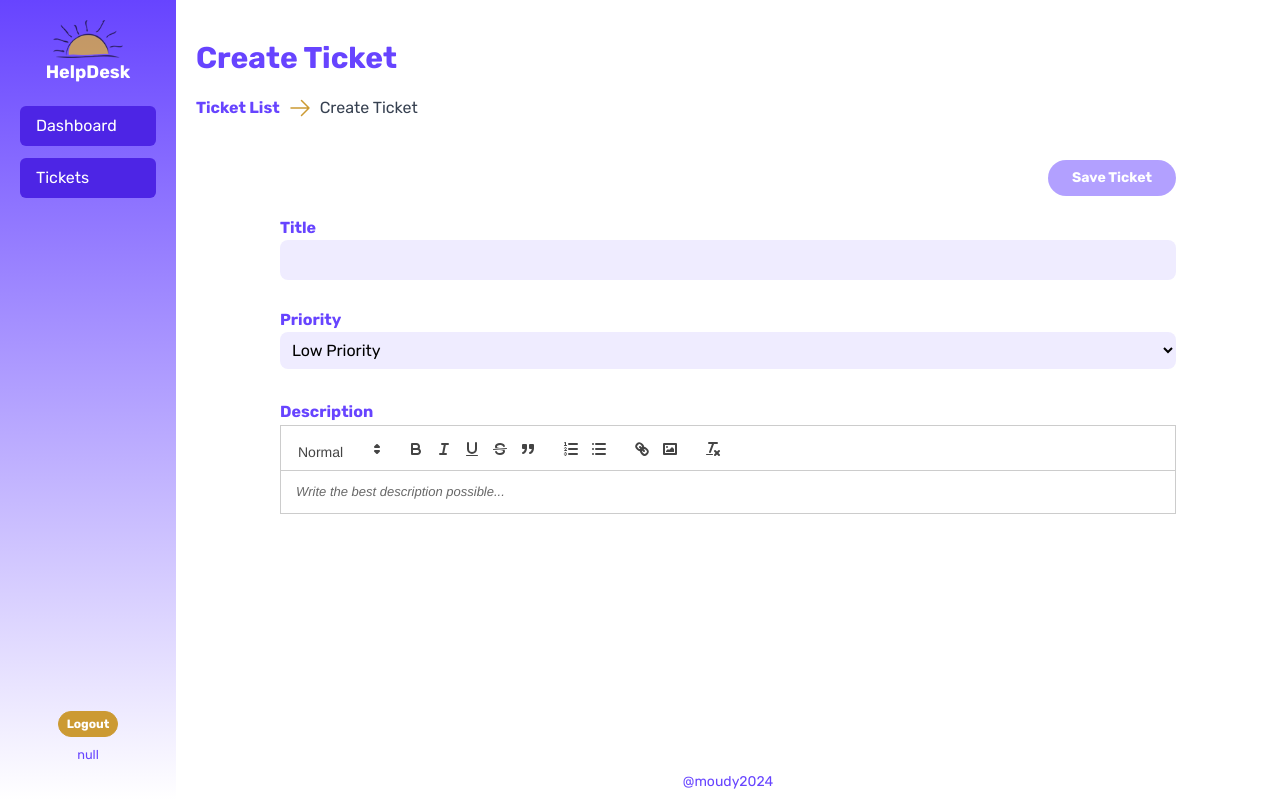
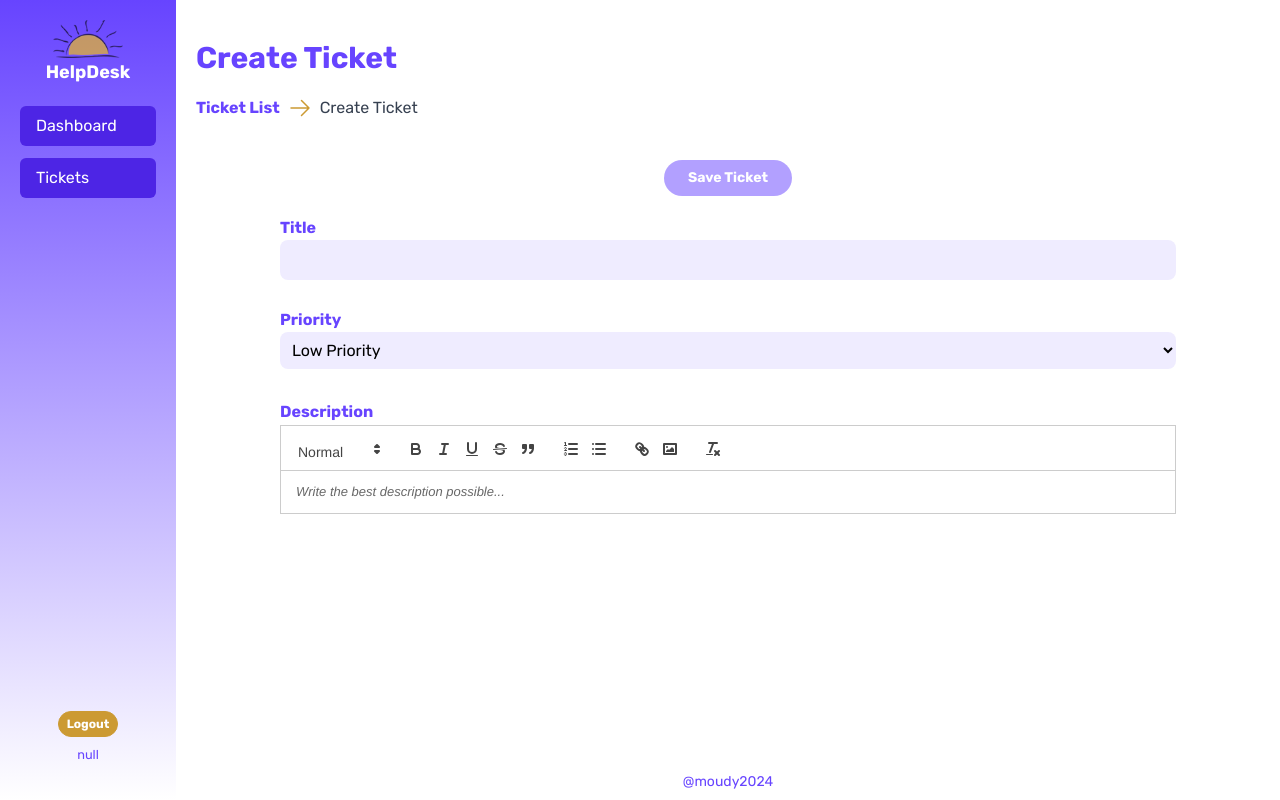
Before and after one commit to emoudy/helpdesk, a Next.js app: page /tickets/create in a window 1280 px wide. Built offline with nearby package versions, Linux system fonts and the light colour scheme; no server answers.

Commit message:
tooltip CSS

```diff
--- a/app/(dashboard)/_components/form/formButtons/EditTicketButton.tsx
+++ b/app/(dashboard)/_components/form/formButtons/EditTicketButton.tsx
@@ -15,7 +15,7 @@
 
   return (
     <Tooltip message={message} hasPermission={hasPermission}>
-      <button onClick={() => router.push(path)} className="medium-btn btn-primary mb-5" disabled={hasPermission}>
+      <button onClick={() => router.push(path)} className="medium-btn btn-primary mb-5" disabled={!hasPermission}>
         Edit Ticket
       </button>
     </Tooltip>
--- a/app/(dashboard)/_components/form/formButtons/Tooltip.tsx
+++ b/app/(dashboard)/_components/form/formButtons/Tooltip.tsx
@@ -1,3 +1,5 @@
+'use client';
+
 interface TooltipProps {
   message: string;
   children: React.ReactNode;
@@ -11,11 +13,11 @@
   }
 
   return (
-    <div className="relative group">
+    <div className="flex flex-col items-center group">
+      <small className="absolute hidden group-hover:block text-center w-40 text-primary_alt font-semibold -translate-y-16 bg-white py-2 rounded border-2">
+        {message}
+      </small>
       {children}
-      <div className="absolute bottom-full left-1/2 transform -translate-x-1/2 mb-2 hidden group-hover:block bg-gray-800 text-white text-xs rounded py-1 px-2 z-10">
-        {message}
-      </div>
     </div>
   );
 }
```
